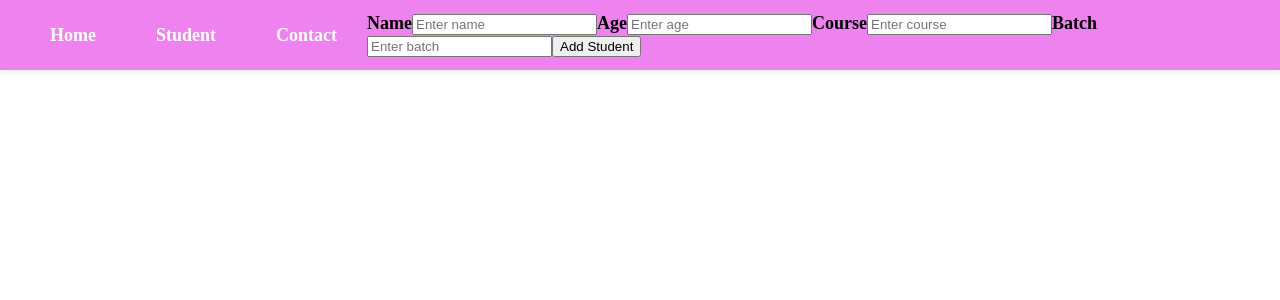
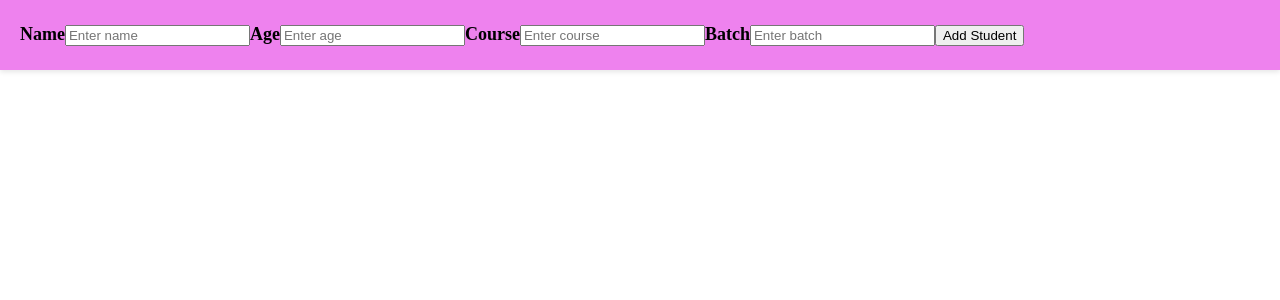
Before and after one commit to ayushsingh3007/Handson-7, a React (Create React App) app: page /addstudent in a window 1280 px wide. Shown: the top 300 px of the page. Built offline with nearby package versions, Linux system fonts and the light colour scheme.

Commit message:
Update RouteCompo.js

```diff
--- a/src/Redu/CompoUI/RouteCompo.js
+++ b/src/Redu/CompoUI/RouteCompo.js
@@ -12,9 +12,8 @@ const RouteCompo = () => {
         <div>
         <div id="navbar">
             <BrowserRouter>
-                <NavLink className="nav-link" to="/">Home</NavLink>
-                <NavLink className="nav-link" to="/student">Student</NavLink>
-                <NavLink className="nav-link" to="contact">Contact</NavLink>
+
+
                 <Routes>
                     <Route path="/" element={<Home />} />
                     <Route path="/student" element={<Student />} />
```
